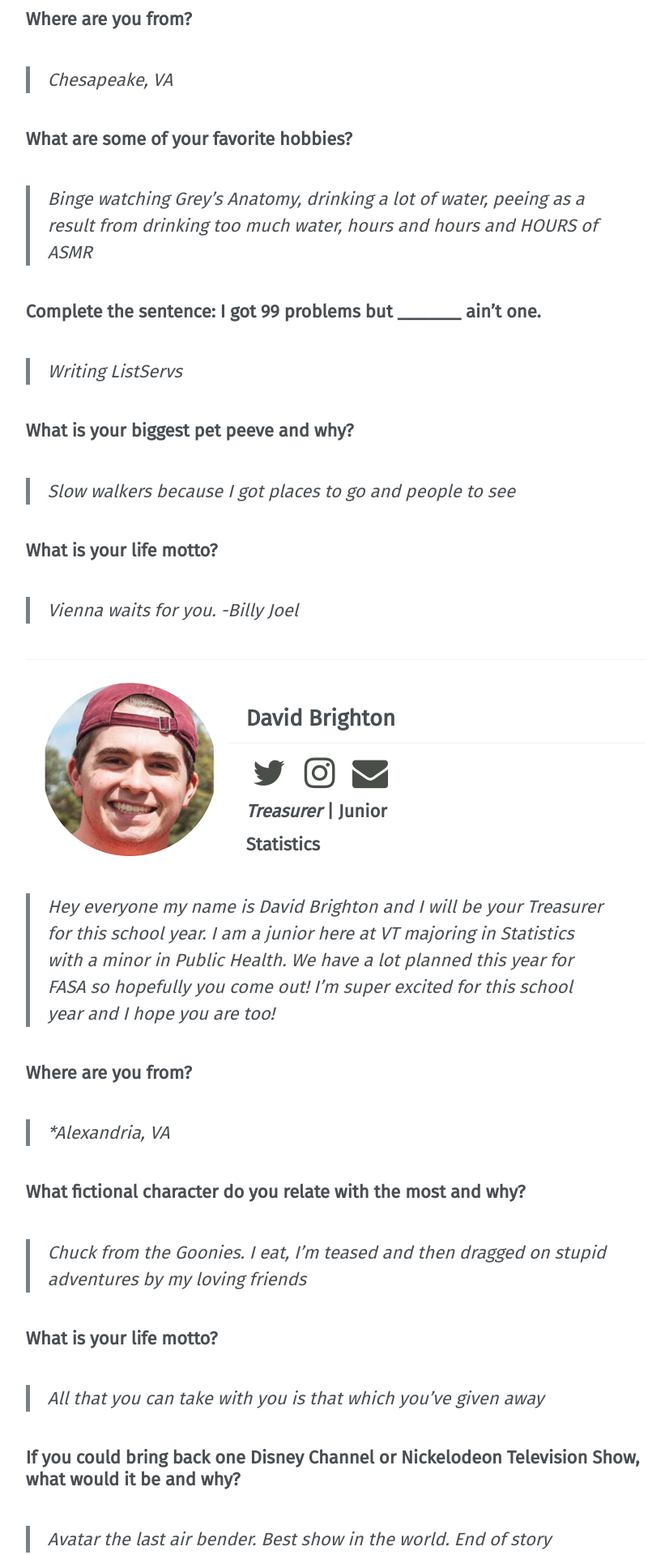
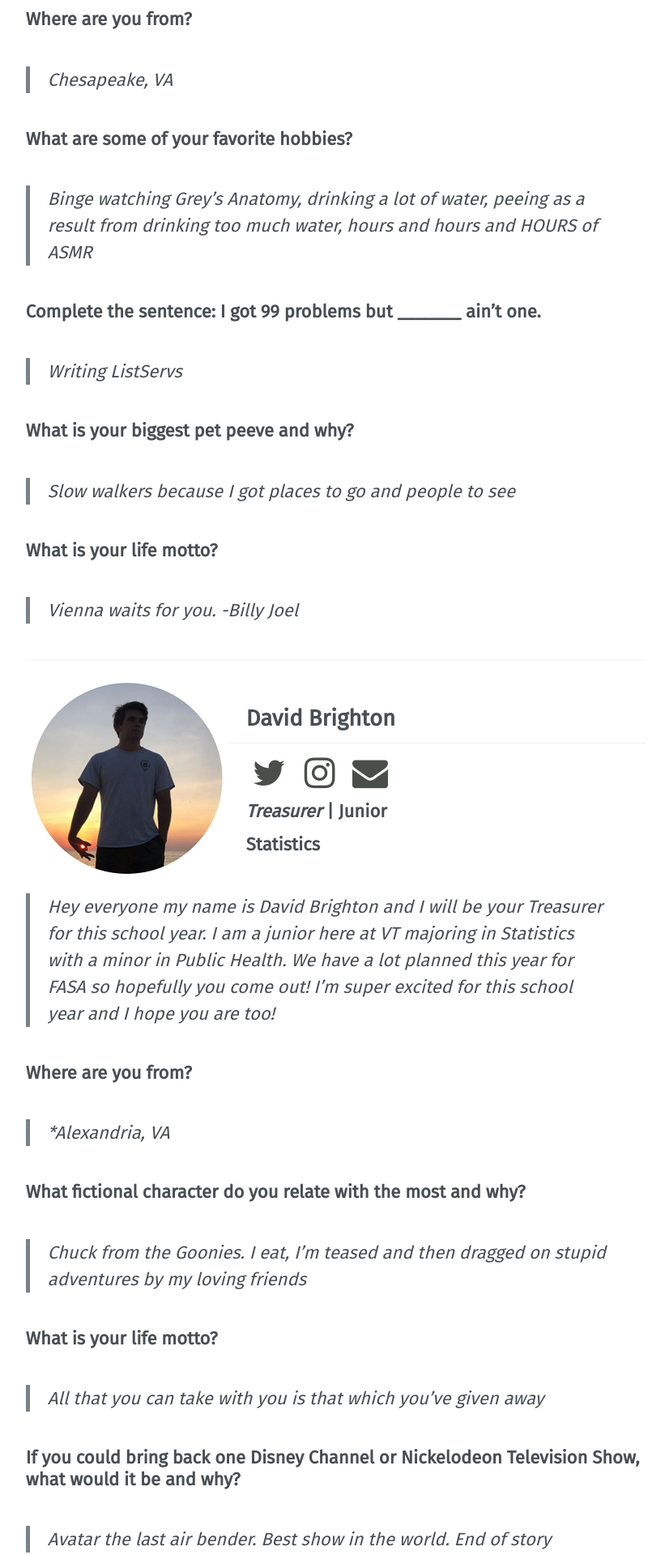
Before and after one commit to vtfasa/vtfasa.github.io, a Jekyll site: the page built from _pages/officers/eboard.md, in a window 1280 px wide. Shown: the part 3387-5307 px from the top of the page at 81% size, without its empty margins (252-1073 px from the left). Built offline with Jekyll 4.4.1, drawn with Linux system fonts in a browser that asks for light colours; some web fonts are replaced.

Commit message:
davidCircle

```diff
--- a/_pages/officers/eboard.md
+++ b/_pages/officers/eboard.md
@@ -109,7 +109,7 @@ permalink: /officers/eboard/
 
 ---
 
-![image-left]({{ "/assets/images/officers/small/david2Circle.PNG" | absolute_url }}){: .align-left}
+![image-left]({{ "/assets/images/officers/small/davidNewCircle.png" | absolute_url }}){: .align-left}
 ## David Brighton
 <p style="margin-bottom: 0.45em; padding: 0"><a href="https://twitter.com/elliotfi" style="color: #494e48"><i class="fa fa-2x fa-fw fa-twitter"></i></a>
 <a href="https://www.instagram.com/davidbright0n/" style="margin: 0; padding: 0"><i class="fa fa-2x fa-fw fa-instagram" style="color: #494e48"></i></a>
```
Also changed, not shown: assets/images/officers/small/davidNewCircle.png (added).
